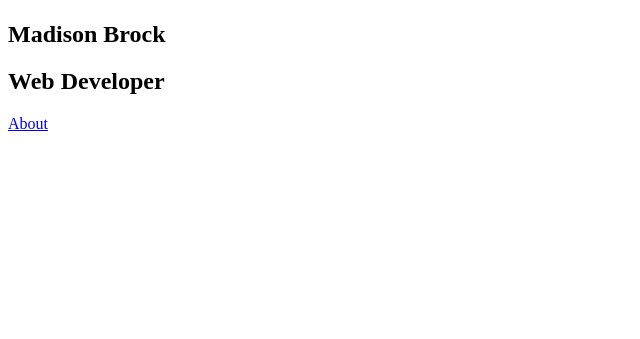
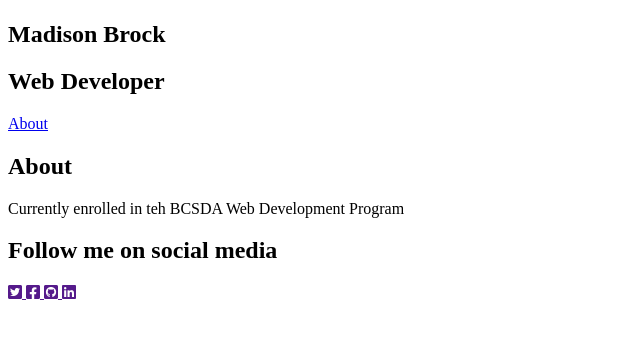
Before and after one commit to MadisonBrock/VideoBackgroundProject, a plain HTML site: page index.html in a window 1280 px wide. Shown: the part 161-500 px from the top of the page, without its empty margins (0-640 px from the left). Drawn offline with Linux system fonts and the light colour scheme.

Commit message:
Built on the html for About section. Initial version of html file complete.

```diff
--- a/index.html
+++ b/index.html
@@ -28,5 +28,25 @@
             <a href="#about" id="click">About</a>
         </div>
     </section>
+
+    <section id="about">
+        <h1>About</h1>
+        <p>Currently enrolled in teh BCSDA Web Development Program</p>
+        <h2>Follow me on social media</h2>
+        <div>
+            <a href="">
+                <i class="fab fa-twitter-square"></i>
+            </a>
+            <a href="">
+                <i class="fab fa-facebook-square"></i>
+            </a>
+            <a href="">
+                <i class="fab fa-github-square"></i>
+            </a>
+            <a href="">
+                <i class="fab fa-linkedin"></i>
+            </a>
+        </div>
+    </section>
 </body>
 </html>
```
